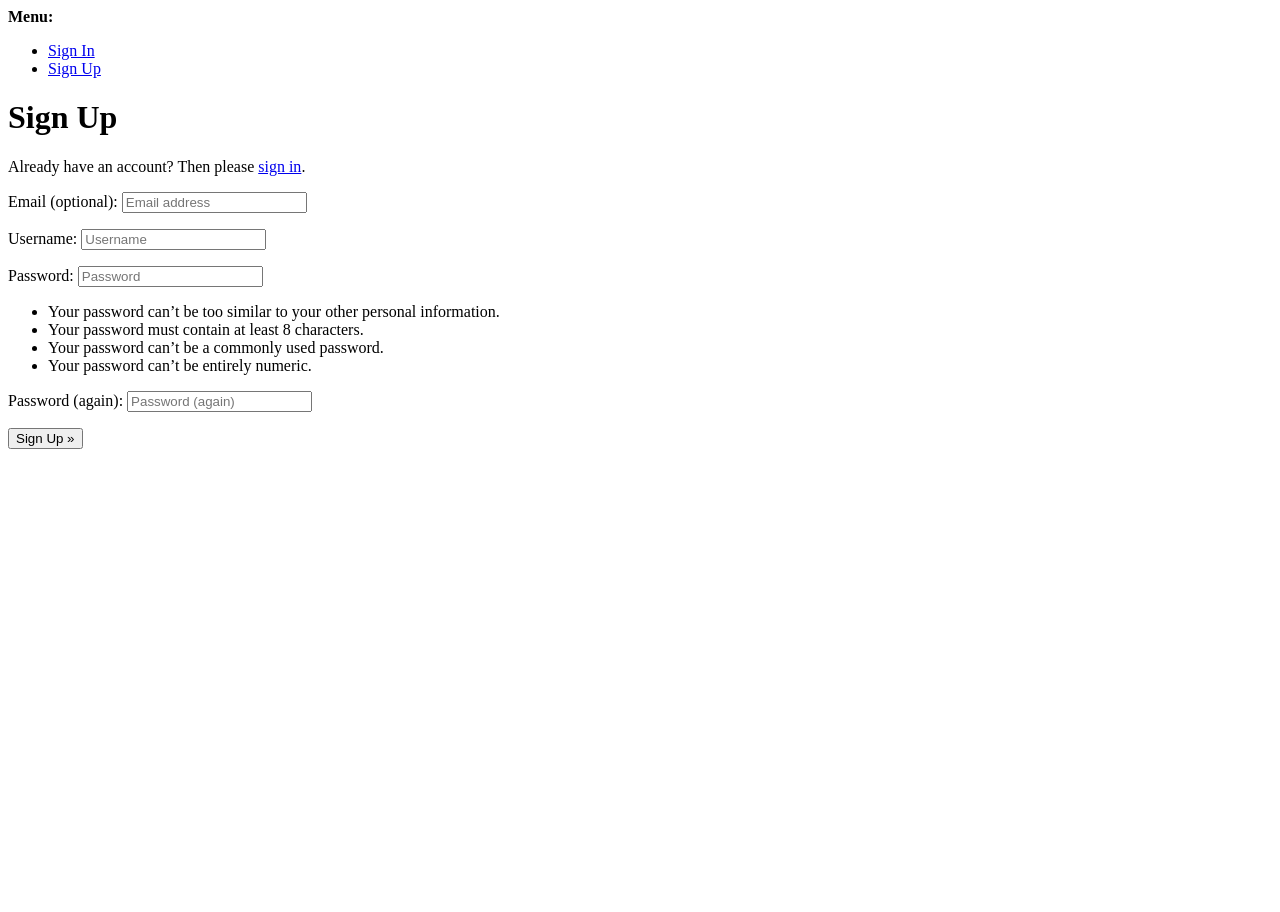
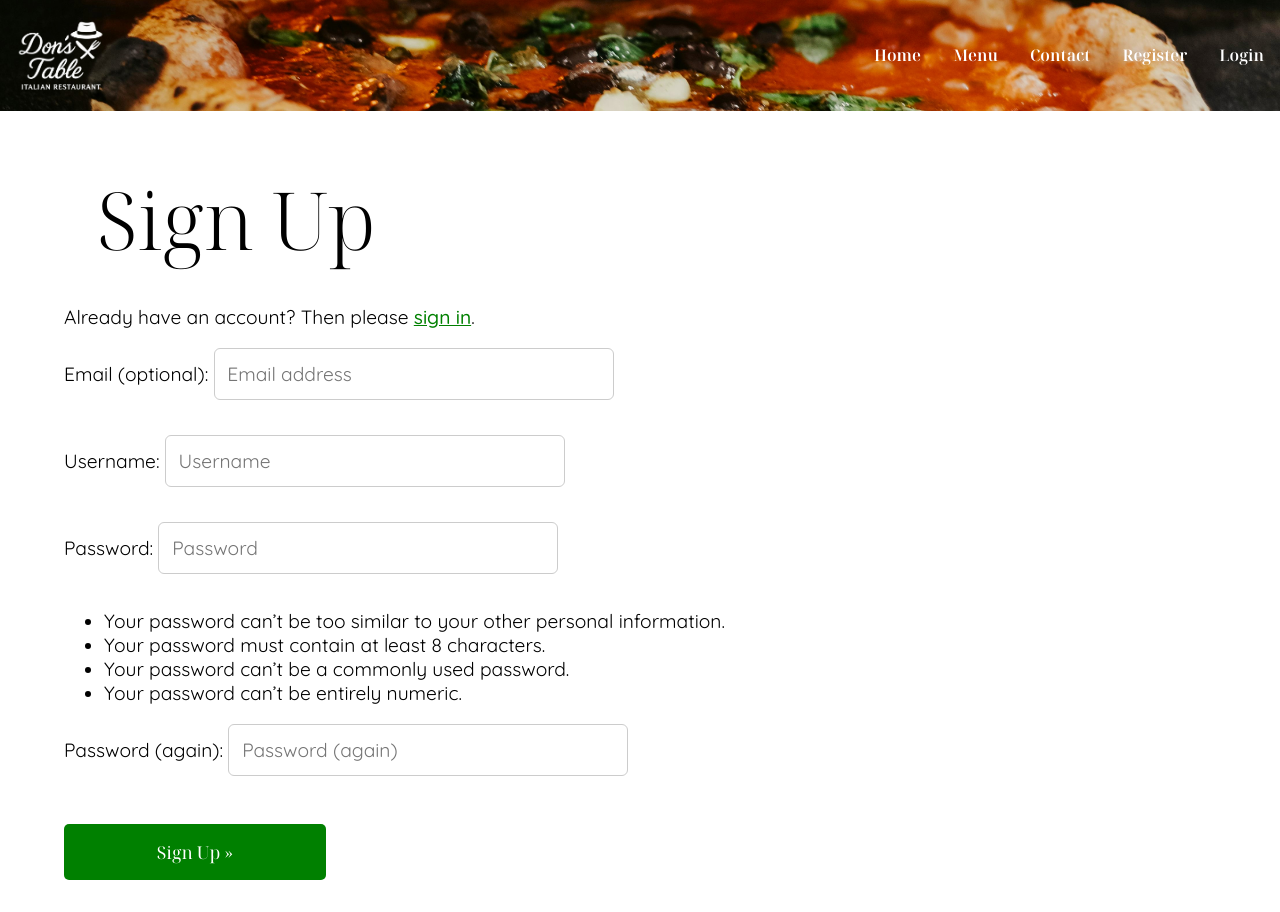
Before and after one commit to saraelizalde/don-s-table, a Django app: page /accounts/signup/ in a window 1280 px wide. Before the commit the page ends 449 px from the top, so only its background shows below. Run offline with Django 4.2, Linux system fonts and the light colour scheme; some web fonts are replaced.

Commit message:
Add style to signup.html and login.html

```diff
--- a/static/css/style.css
+++ b/static/css/style.css
@@ -16,7 +16,7 @@ body {
     background-color: white;
 }
 
-h1 {
+.hero h1 {
     font-family: var(--accent-font);
     font-size: 6rem;
     font-weight: 300;
@@ -38,7 +38,7 @@ h2 {
 .hero-wrapper {
     background-image: url('../images/hero-image.jpg');
     background-size: cover;
-    background-position: center;
+    background-position: center center;
     background-repeat: no-repeat;
     color: white;
     width: 100%;
@@ -128,16 +128,103 @@ header .logo img {
     cursor: pointer;
     transition: background-color 0.3s ease;
     min-width: 262px;
+    background: rgba(255, 255, 255, 0.2); /* semi-transparent background */
+    backdrop-filter: blur(8px); /* blur effect behind the button */
+    -webkit-backdrop-filter: blur(8px); /* Safari support */
 }
 
 .cta button:hover {
     transform: scale(1.05);
+    background: rgba(255, 255, 255, 0.3); /* slightly more opaque on hover */
 }
 
 /* White Section (General Content) */
 .white-section {
     background: white;
     padding: 2rem;
+}
+
+
+
+
+
+
+
+
+
+
+
+
+/*Account Page*/
+
+.account-page{
+    font-family: var(--primary-font);
+    padding: 0 4rem;
+    font-size: 1.2rem;
+}
+
+.account-h1 h1{
+    font-family: var(--secondary-font);
+    font-size: 6rem;
+    font-weight: 300;
+    margin-bottom: 2rem;
+    font-size: clamp(1.5rem, 8vw, 5rem);
+    padding-left: 2rem;
+}
+
+.account-page a{
+    font-family: var(--primary-font);
+    color:green;
+    font-weight: 500;
+}
+
+.account-page input{
+    width: 100%;
+    max-width: 400px;
+    padding: 0.8rem;
+    margin-bottom: 1rem;
+    border: 1px solid #ccc;
+    border-radius: 6px;
+    font-size: 1.2rem;
+    font-family: var(--primary-font);
+    box-sizing: border-box;
+}
+
+.account-page input:focus {
+    font-size: 1.2rem;
+    border-color: black;
+    outline: none;
+    box-shadow: 0 0 4px;
+}
+
+.account-page input[type="checkbox"] {
+    width: 20px;
+    height: 20px;
+    cursor: pointer;
+    transform: translateY(3px);
+    accent-color: green;
+}
+
+.account-page button{
+    font-family: var(--secondary-font);
+    font-size: 1.1rem;
+    padding: 1rem 2rem;
+    margin-top: 1rem;
+    border: none;
+    border-radius: 5px;
+    background-color: green;
+    color: white;
+    cursor: pointer;
+    transition: transform 0.1s ease, background-color 0.3s ease;
+    width: 100%;
+    max-width: 262px;
+    display: block;
+    margin: 2rem 0 2rem;
+}
+
+.account-page button:hover{
+    transform: scale(1.05);
+    background-color: rgb(0, 83, 0); /*darker green on hover */
 }
 
 
@@ -164,6 +251,10 @@ header .logo img {
 
     .menu-toggle {
         color: black;
+    }
+
+    .account-page {
+        padding: 0 2.3rem;
     }
 }
 
@@ -221,4 +312,8 @@ header .logo img {
     .cta button {
         min-width: 170px;
     }
+
+    .account-page {
+        padding: 0 1.5rem;
+    }
 }
--- a/templates/account/signup.html
+++ b/templates/account/signup.html
@@ -1,11 +1,18 @@
-{% extends "account/base.html" %}
+{% extends "base.html" %}
 
 {% load i18n %}
 
 {% block head_title %}{% trans "Signup" %}{% endblock head_title %}
 
+{% block hero_content %}
+<!-- empty block: overrides base block, so nothing shows -->
+{% endblock %}
+
 {% block content %}
+<div class="account-page">
+  <div class="account-h1">
     <h1>{% trans "Sign Up" %}</h1>
+  </div>
 
   <p>{% blocktrans %}Already have an account? Then please <a href="{{ login_url }}">sign in</a>.{% endblocktrans %}</p>
 
@@ -17,5 +24,6 @@
     {% endif %}
     <button type="submit">{% trans "Sign Up" %} &raquo;</button>
   </form>
+</div>
 
 {% endblock content %}
--- a/templates/base.html
+++ b/templates/base.html
@@ -49,7 +49,8 @@
             <div class="nav-wrapper">
                 <nav>
                     <ul class="nav-menu">
-                        <li><a href="#">Home</a></li>
+                        <li><a class="nav-link" aria-current="page"
+                                href="{% url 'home' %}">Home</a></li>
                         <li><a href="#">Menu</a></li>
                         <li><a href="#">Contact</a></li>
                         {% if user.is_authenticated %}
@@ -72,7 +73,7 @@
             </div>
         </header>
 
-
+        {% block hero_content %}
         <section class="hero">
             <h1>Benvenuti!</h1>
             <h2>Don's Table welcomes you</h2>
@@ -85,12 +86,15 @@
             <button>Register to Book a Table</button>
             <button>Login to Book a Table</button>
         </section>
+        {% endblock %}
     </div>
 
     <main>
+        {% block content %}
         <section class="white-section">
             <!-- Your other content here -->
         </section>
+        {% endblock %}
     </main>
 
     <script src="{% static 'js/script.js' %}"></script>
```
Also changed, not shown: templates/account/login.html (+11 -3 lines). Lines whose indentation alone changed are shown as unchanged.
